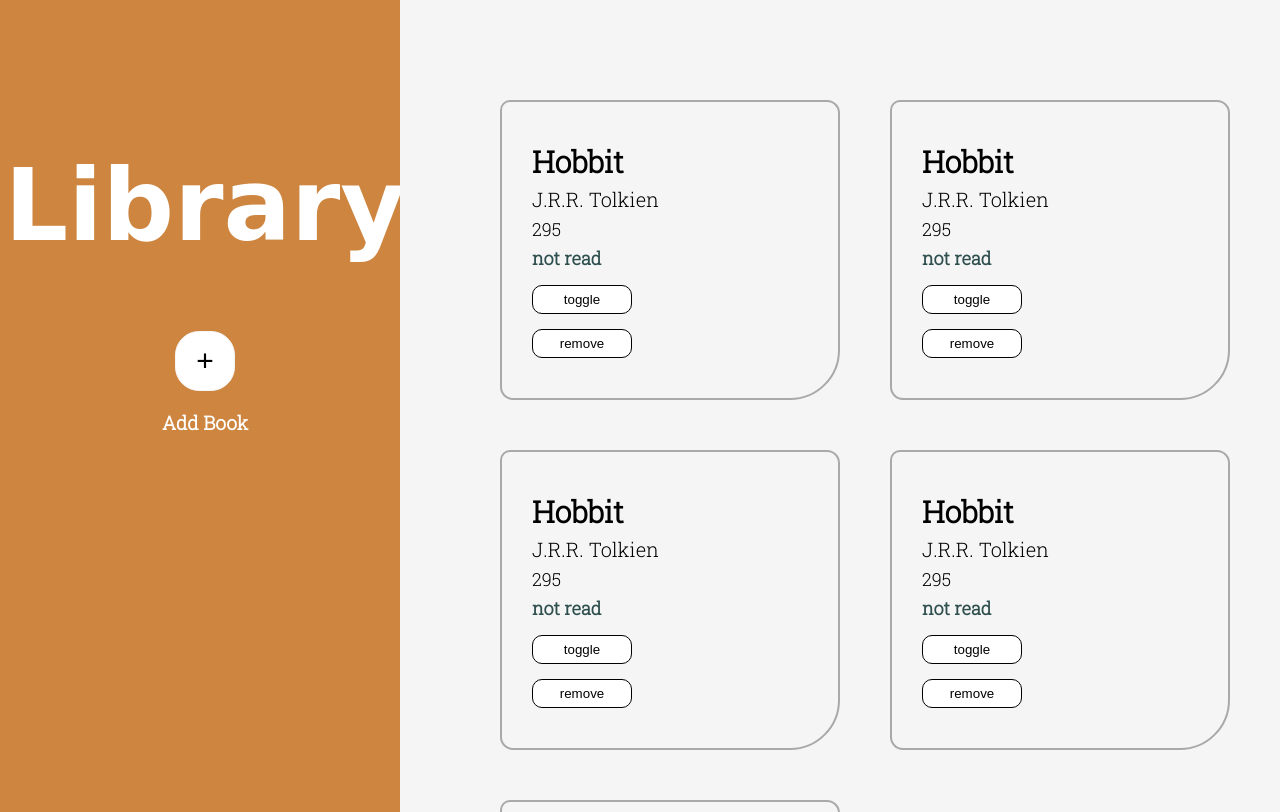
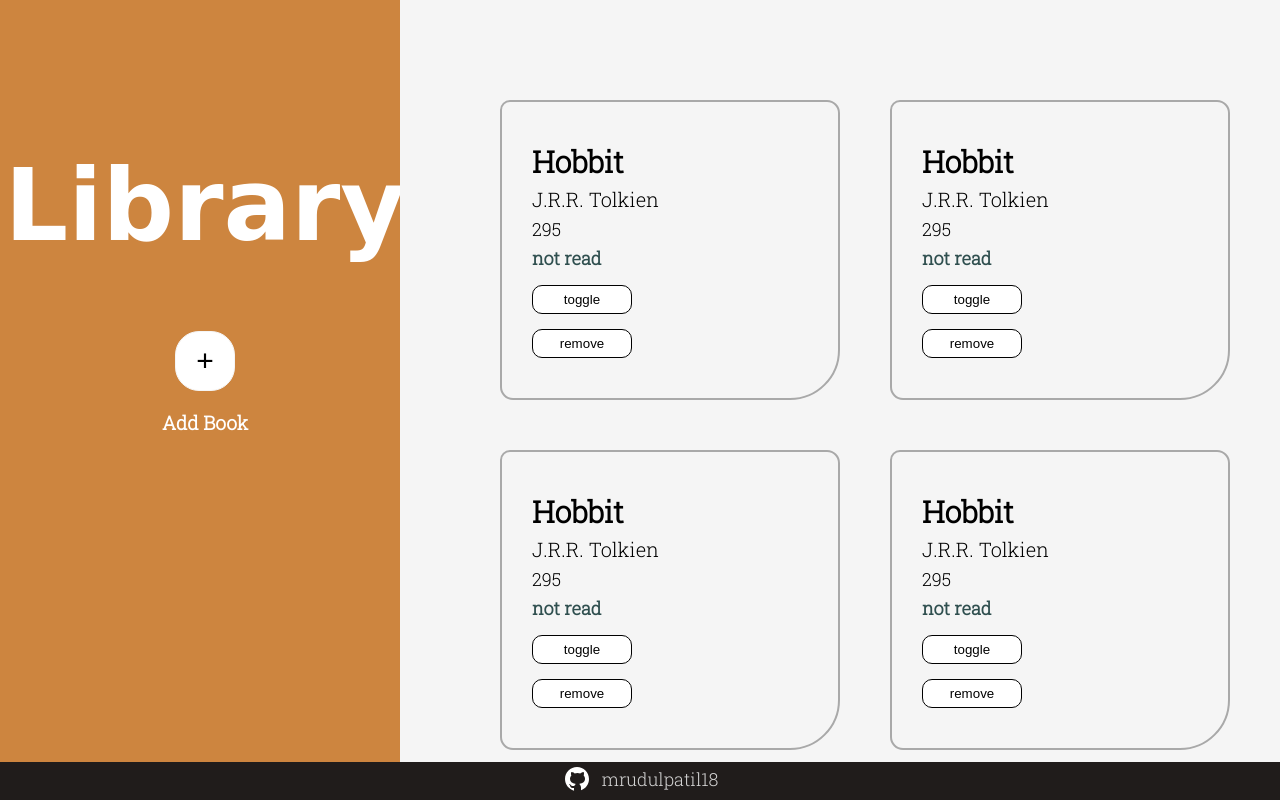
Before and after one commit to mrudulpatil18/library, a plain HTML site: page index.html in a window 1280 px wide. Shown: the top 812 px of the page. Drawn offline with Linux system fonts and the light colour scheme; a web font is replaced by a local one.

Commit message:
added footer

```diff
--- a/index.html
+++ b/index.html
@@ -28,6 +28,9 @@
         </div>
     </div>
     <div class="books"></div>
+    <div class="footer">
+        <a href="https://github.com/mrudulpatil18"><img src="./icons8-github.svg" alt="github logo" height="30px"> <h8>mrudulpatil18</h8></a>
+     </div>
 
 </body>
 </html>
--- a/script.js
+++ b/script.js
@@ -1,16 +1,13 @@
 let myLibrary = [];
 let lib = document.querySelector(".books");
 
-function Book(title, author, pages, haveRead) {
-  this.title = title;
-  this.author = author;
-  this.pages = pages;
-  this.haveRead = haveRead;
-  this.info = function () {
-    return (
-      "The " + title + " by " + author + ", " + pages + " pages, " + haveRead
-    );
-  };
+class Book{
+  constructor(title, author, pages, haveRead){
+    this.title = title;
+    this.author = author;
+    this.pages = pages;
+    this.haveRead = haveRead;
+    }
 }
 
 function Remove(book) {
--- a/style.css
+++ b/style.css
@@ -2,6 +2,7 @@ body {
     margin: 0;
     display: grid;
     grid-template-columns: 400px 1fr;
+    grid-template-rows: 1fr 38px;
     font-family: 'Roboto Slab', serif;
     height: 100vh;
 }
@@ -34,6 +35,7 @@ h1 {
     padding-top: 100px;
     gap: 50px;
     background-color: whitesmoke;
+    overflow: scroll;
 }
 
 .card {
@@ -152,3 +154,27 @@ p {
     font-weight: bold;
     align-self: center;
 }
+
+.footer{
+    grid-column: 1/-1;
+    display: flex;
+    justify-content: center;
+    align-items: center;
+    color: white;
+    width: 100%;
+    background-color: #0b0706e9;
+    padding-top: 5px;
+    padding-bottom: 10px;
+}
+
+.footer a{
+    display: flex;
+    justify-content: center;
+    align-items: center;
+    gap: 10px;
+    color: lightgray;
+    font-size: 18px;
+    font-weight: lighter;
+    text-decoration: none;
+
+}
```
Also changed, not shown: icons8-github.svg (added).
